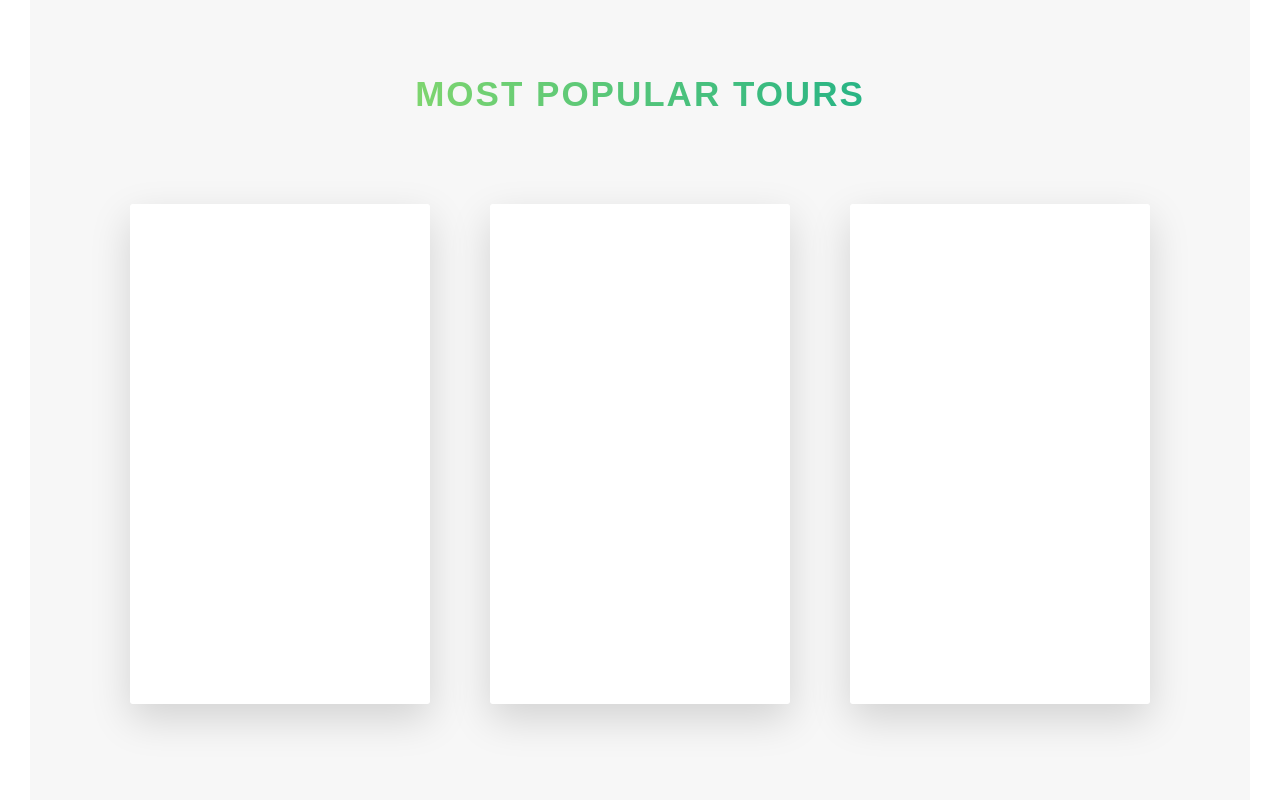
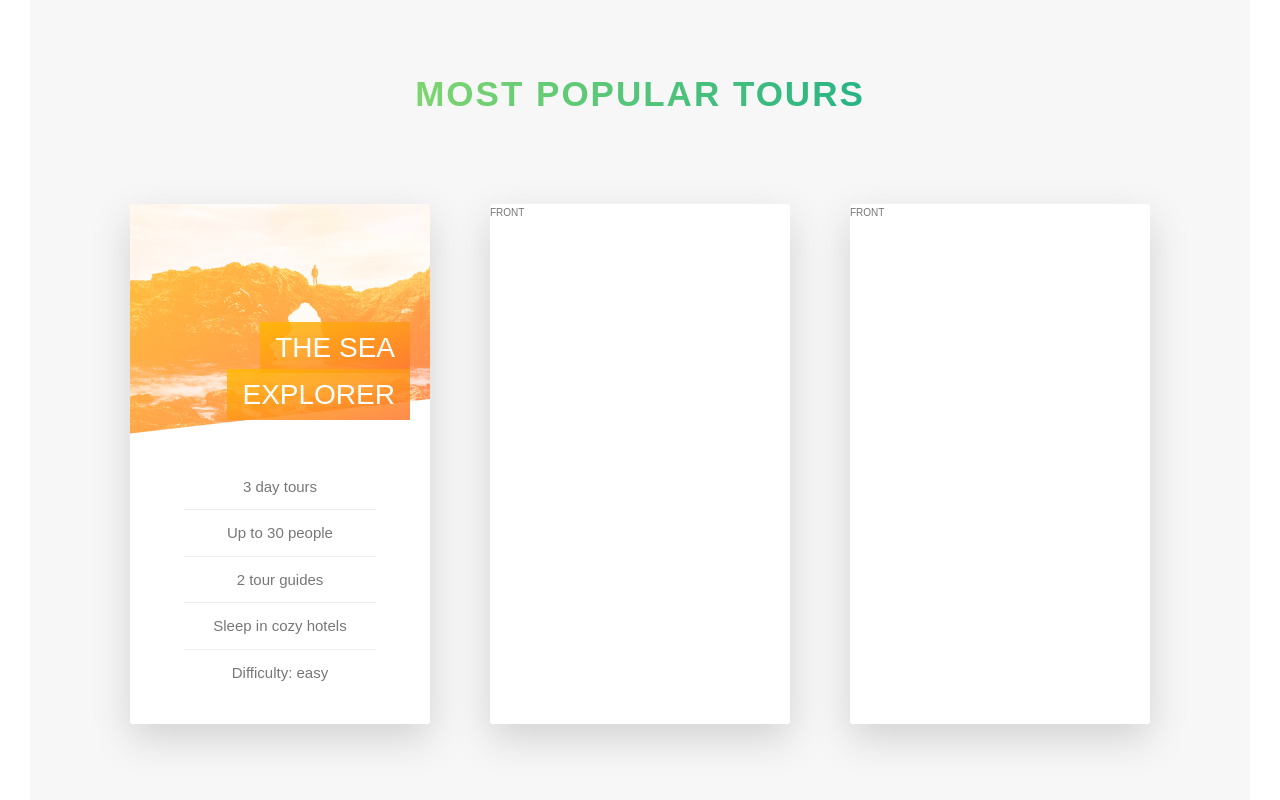
Before and after one commit to osha7/advanced-css-NATOURS-with-kim, a website: page starter/index.html in a window 1280 px wide. Shown: the part 2314-3114 px from the top of the page. Drawn offline with Linux system fonts and the light colour scheme.

Commit message:
tours section front card finished

```diff
--- a/starter/index.html
+++ b/starter/index.html
@@ -133,15 +133,25 @@
       </section>
       <section class="section-tours">
         <div class="u-center-text u-margin-bottom-big">
-          <h2 class="heading-secondary">
-            Most popular tours
-          </h2>
+          <h2 class="heading-secondary">Most popular tours</h2>
         </div>
         <div class="row">
           <div class="col-1-of-3">
             <div class="card">
               <div class="card__side card__side--front">
-                        FRONT
+                <div class="card__picture card__picture--1">&nbsp;</div>
+                <h4 class="card__heading">
+                    <span class="card__heading-span card__heading-span--1">The Sea Explorer</span>
+                </h4>
+                <div class="card__details">
+                    <ul>
+                        <li>3 day tours</li>
+                        <li>Up to 30 people</li>
+                        <li>2 tour guides</li>
+                        <li>Sleep in cozy hotels</li>
+                        <li>Difficulty: easy</li>
+                    </ul>
+                </div>
               </div>
               <div class="card__side card__side--back card__side--back-1">
                 BACK
@@ -150,9 +160,7 @@
           </div>
           <div class="col-1-of-3">
             <div class="card">
-                    <div class="card__side card__side--front">
-                        FRONT
-                    </div>
+              <div class="card__side card__side--front">FRONT</div>
               <div class="card__side card__side--back card__side--back-2">
                 BACK
               </div>
@@ -160,9 +168,7 @@
           </div>
           <div class="col-1-of-3">
             <div class="card">
-                    <div class="card__side card__side--front">
-                        FRONT
-                    </div>
+              <div class="card__side card__side--front">FRONT</div>
               <div class="card__side card__side--back card__side--back-3">
                 BACK
               </div>
--- a/starter/sass/abstracts/_variables.scss
+++ b/starter/sass/abstracts/_variables.scss
@@ -22,6 +22,7 @@
 $color-black: #000;
 
 $color-grey-light-1: #f7f7f7;
+$color-grey-light-2: #eee;
 
 // font
 $default-font-size: 1.6rem;
--- a/starter/sass/components/_card.scss
+++ b/starter/sass/components/_card.scss
@@ -1,13 +1,12 @@
 .card {
+  //functionality
   perspective: 150rem;
   -moz-perspective: 150rem;
   position: relative;
-  height: 50rem;
+  height: 52rem;
 
   &__side {
-    color: #fff;
-    font-size: 2rem;
-    height: 50rem;
+    height: 52rem;
     transition: all 0.8s ease;
     position: absolute;
     top: 0;
@@ -15,6 +14,7 @@
     width: 100%;
     backface-visibility: hidden;
     border-radius: 3px;
+    overflow: hidden;
     box-shadow: 0 1.5rem 4rem rgba($color-black, 0.15);
 
     &--front {
@@ -51,9 +51,77 @@
   }
 
   &:hover &__side--front {
-    transform: rotateY(180deg);
+    transform: rotateY(-180deg);
   }
   &:hover &__side--back {
     transform: rotateY(0);
   }
+
+  //front side styling
+  &__picture {
+    background-size: cover;
+    height: 23rem;
+    background-blend-mode: screen; //there are amazing color blend options here
+    -webkit-clip-path: polygon(0 0, 100% 0, 100% 85%, 0 100%);
+    clip-path: polygon(0 0, 100% 0, 100% 85%, 0 100%);
+
+    &--1 {
+      background-image: linear-gradient(
+          to right bottom,
+          $color-secondary-light,
+          $color-secondary-dark
+        ),
+        url(../img/nat-5.jpg);
+    }
+    &--2 {
+      background-image: url(../img/nat-5.jpg);
+    }
+    &--3 {
+      background-image: url(../img/nat-5.jpg);
+    }
+  }
+
+  &__heading {
+    font-size: 2.8rem;
+    font-weight: 300;
+    text-transform: uppercase;
+    text-align: right;
+    color: $color-white;
+    position: absolute;
+    top: 12rem;
+    right: 2rem;
+    width: 65%;
+  }
+
+  &__heading-span {
+    padding: 1rem 1.5rem;
+    -webkit-box-decoration-break: clone;
+    box-decoration-break: clone;
+    &--1 {
+      background-image: linear-gradient(
+        to right bottom,
+        rgba($color-secondary-light, 0.85),
+        rgba($color-secondary-dark, 0.85)
+      );
+    }
+  }
+
+  &__details {
+    padding: 3rem;
+    ul {
+      list-style: none;
+      width: 80%;
+      margin: 0 auto;
+
+      li {
+        text-align: center;
+        font-size: 1.5rem;
+        padding: 1rem;
+
+        &:not(:last-child) {
+          border-bottom: 1px solid $color-grey-light-2;
+        }
+      }
+    }
+  }
 }
--- a/starter/sass/layout/_header.scss
+++ b/starter/sass/layout/_header.scss
@@ -9,6 +9,7 @@
     url(../img/hero.jpg);
   background-size: cover;
   background-position: top;
+  -webkit-clip-path: polygon(0 0, 100% 0, 100% 75vh, 0 100%);
   clip-path: polygon(0 0, 100% 0, 100% 75vh, 0 100%);
 
   &__logo-box {
```
Also changed, not shown: starter/css/style.css. Lines whose indentation alone changed are shown as unchanged.
